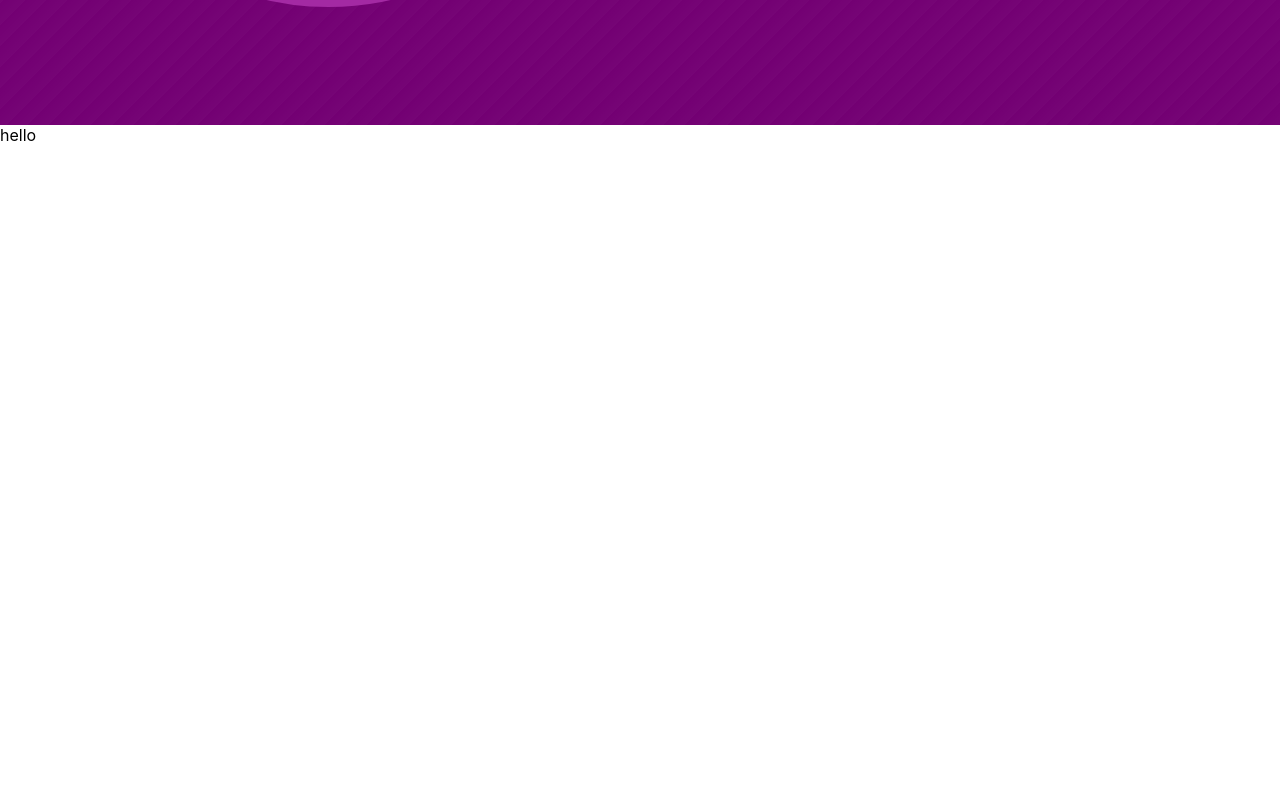
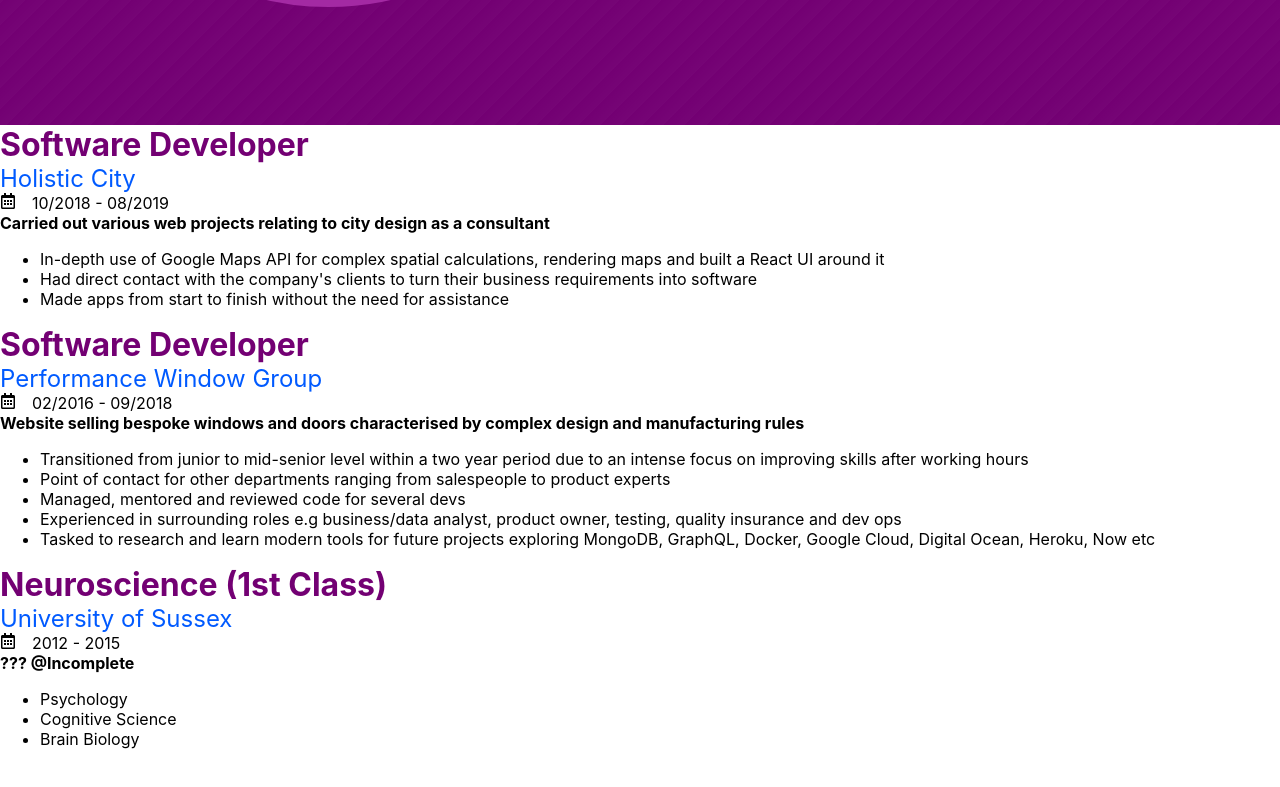
Before and after one commit to TAQ2/taq2.github.io, a React (Create React App) app: page /#/ in a window 1280 px wide. Shown: the part 675-1462 px from the top of the page. Built offline with nearby package versions, Linux system fonts and the light colour scheme.

Commit message:
experience content

```diff
--- a/src/Home/InfoTile.js
+++ b/src/Home/InfoTile.js
@@ -1,10 +1,51 @@
 import React from "react";
+import { FaRegCalendarAlt } from "react-icons/fa";
+
+import { colours } from "../theme";
 import Tile from "../components/Tile";
+import experienceData from "./experienceData";
 
 export default function InfoTile({ infoSectionRef }) {
   return (
     <Tile ref={infoSectionRef}>
-      <div>hello</div>
+      {experienceData.map(experience => (
+        <div>
+          <div
+            style={{
+              fontSize: "2em",
+              fontWeight: "bold",
+              color: colours.secondary
+            }}
+          >
+            {experience.jobTitle}
+          </div>
+          <div
+            style={{
+              fontSize: "1.5em",
+              color: colours.tertiary
+            }}
+          >
+            {experience.company}
+          </div>
+          <div>
+            <FaRegCalendarAlt style={{ marginRight: "1em" }} />
+            <span>{experience.from}</span> - <span>{experience.to}</span>
+          </div>
+          <div
+            style={{
+              // color: colours.tertiary,
+              fontWeight: "bold"
+            }}
+          >
+            {experience.description}
+          </div>
+          <ul>
+            {experience.bullets.map(bullet => (
+              <li>{bullet}</li>
+            ))}
+          </ul>
+        </div>
+      ))}
     </Tile>
   );
 }
--- /dev/null
+++ b/src/Home/experienceData.js
@@ -0,0 +1,38 @@
+export default [
+  {
+    jobTitle: "Software Developer",
+    company: "Holistic City",
+    from: "10/2018",
+    to: "08/2019",
+    description:
+      "Carried out various web projects relating to city design as a consultant",
+    bullets: [
+      "In-depth use of Google Maps API for complex spatial calculations, rendering maps and built a React UI around it",
+      "Had direct contact with the company's clients to turn their business requirements into software",
+      "Made apps from start to finish without the need for assistance"
+    ]
+  },
+  {
+    jobTitle: "Software Developer",
+    company: "Performance Window Group",
+    from: "02/2016",
+    to: "09/2018",
+    description:
+      "Website selling bespoke windows and doors characterised by complex design and manufacturing rules",
+    bullets: [
+      "Transitioned from junior to mid-senior level within a two year period due to an intense focus on improving skills after working hours", // @Incomplete - is this a bad thing?
+      "Point of contact for other departments ranging from salespeople to product experts", // @Incomplete - this seems like a bad thing
+      "Managed, mentored and reviewed code for several devs",
+      "Experienced in surrounding roles e.g business/data analyst, product owner, testing, quality insurance and dev ops",
+      "Tasked to research and learn modern tools for future projects exploring MongoDB, GraphQL, Docker, Google Cloud, Digital Ocean, Heroku, Now etc"
+    ]
+  },
+  {
+    jobTitle: "Neuroscience (1st Class)",
+    company: "University of Sussex",
+    from: "2012",
+    to: "2015",
+    description: "??? @Incomplete",
+    bullets: ["Psychology", "Cognitive Science", "Brain Biology"]
+  }
+];
--- a/src/theme.js
+++ b/src/theme.js
@@ -11,5 +11,5 @@ export const colours = {
   secondary: "#730073",
   // @Incomplete - do we need this? Maybe rename it to border colour also its actually lighter not darker
   secondaryDark: "#a32aa3",
-  tertiary: ""
+  tertiary: "#005aff"
 };
```
Also changed, not shown: todo.txt.
